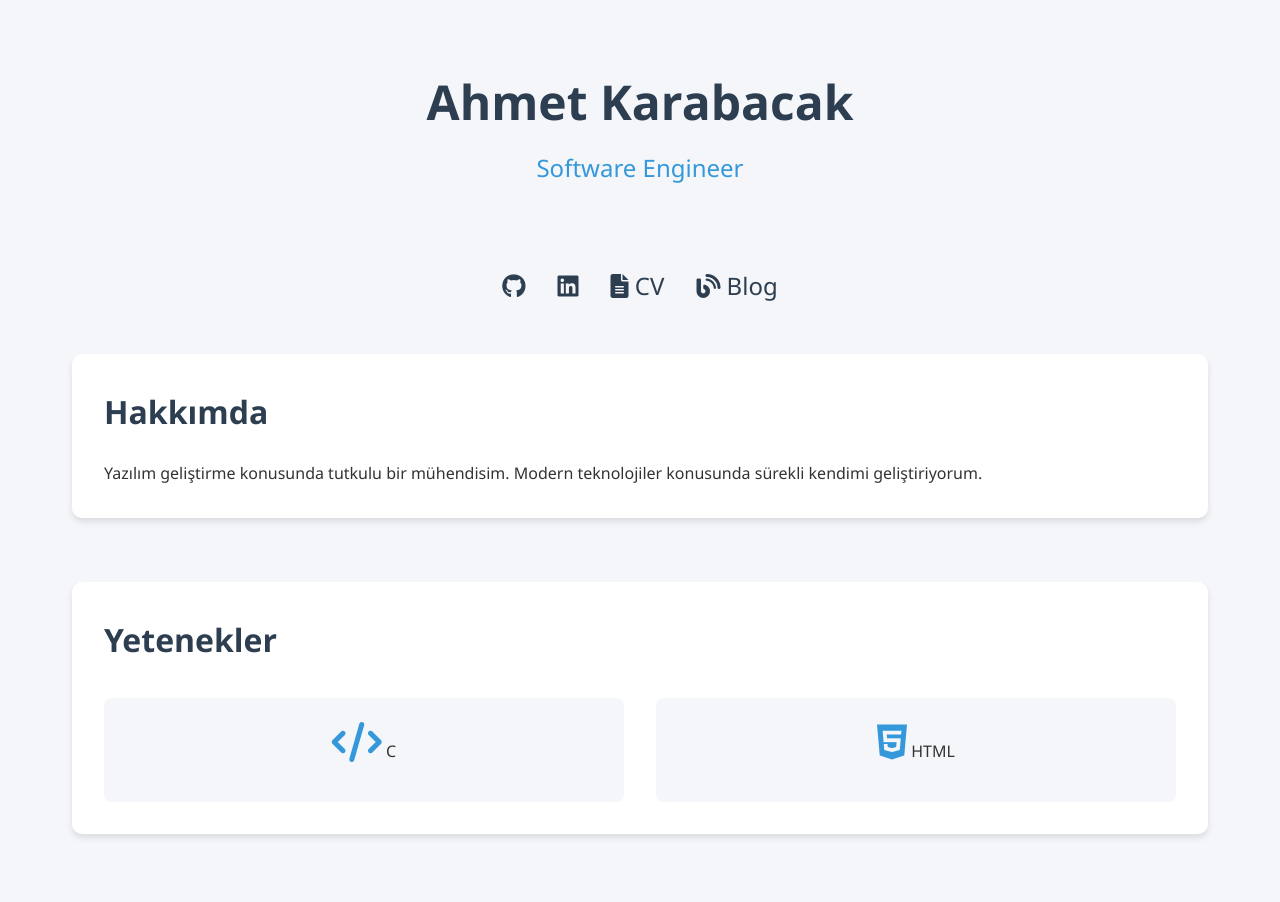
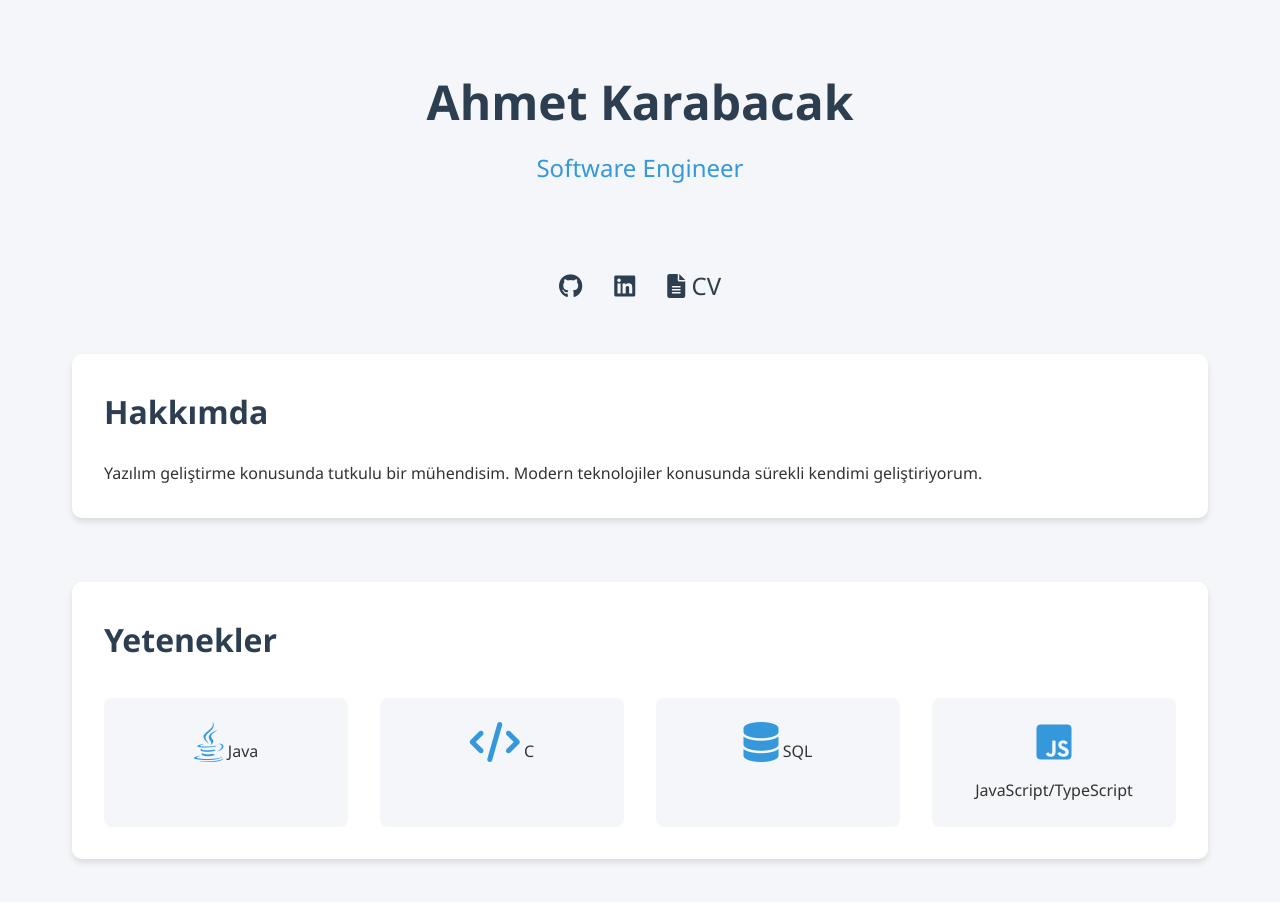
Before and after one commit to ahmetkarabacak/portfolio, a plain HTML site: page index.html in a window 1280 px wide. Drawn offline with nearby package versions, Linux system fonts and the light colour scheme.

Commit message:
CV baÄŸlantÄ±sÄ± ekle ve yetenekleri gÃ¼ncelle

```diff
--- a/index.html
+++ b/index.html
@@ -22,11 +22,8 @@
             <a href="https://www.linkedin.com/in/ahmet-karabacak-4778a6294/" target="_blank" class="social-link">
                 <i class="fab fa-linkedin"></i>
             </a>
-            <a href="#" class="social-link">
+            <a href="CV Ahmet Karabacak.pdf" target="_blank" class="social-link">
                 <i class="fas fa-file-alt"></i> CV
-            </a>
-            <a href="#" class="social-link">
-                <i class="fas fa-blog"></i> Blog
             </a>
         </nav>
 
@@ -39,12 +36,20 @@
             <h2>Yetenekler</h2>
             <div class="skill-grid">
                 <div class="skill-item">
+                    <i class="fab fa-java"></i>
+                    <span>Java</span>
+                </div>
+                <div class="skill-item">
                     <i class="fas fa-code"></i>
                     <span>C</span>
                 </div>
                 <div class="skill-item">
-                    <i class="fab fa-html5"></i>
-                    <span>HTML</span>
+                    <i class="fas fa-database"></i>
+                    <span>SQL</span>
+                </div>
+                <div class="skill-item">
+                    <i class="fab fa-js-square"></i>
+                    <span>JavaScript/TypeScript</span>
                 </div>
             </div>
         </section>
```
Also changed, not shown: 1 other file.
